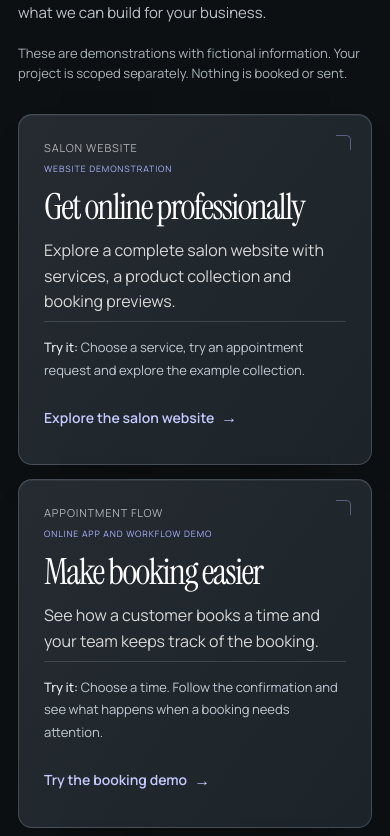
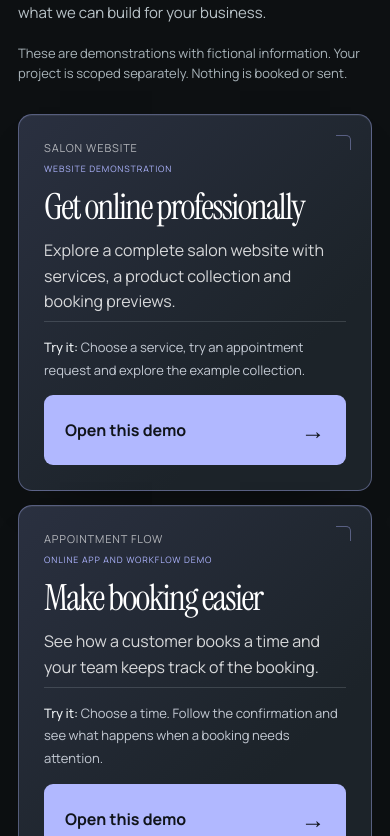
Before and after one commit to Motusai84/motus-agency-site, a Next.js app: page / in a window 390 px wide. Shown: the part 2908-3744 px from the top of the page. Built offline with nearby package versions, Linux system fonts and the light colour scheme; a web font is replaced by a local one.

Commit message:
Make all example demos easier to open (#17)

```diff
--- a/app/offer-clarity.css
+++ b/app/offer-clarity.css
@@ -127,6 +127,59 @@ html[data-theme="light"] .connection-steps > li:not(:last-child)::before { backg
 /* Keep the first action visible before a visitor opens each demonstration. */
 .offer-clarity-page .ledger-card > .demo-start-hint { margin: -8px 0 0; padding-top: 14px; border-top: 1px solid rgba(218, 228, 234, .16); color: #c4cad4; font-size: 12px; line-height: 1.75; }
 .offer-clarity-page .demo-start-hint strong { color: #edf1f3; font-weight: 500; }
+.offer-clarity-page .showroom-demo-list > .ledger-card {
+  min-height: 350px;
+  grid-template-rows: auto auto 1fr auto;
+  border-color: rgba(177, 184, 255, .38);
+  background: linear-gradient(135deg, #2a3040, #1c2329 72%);
+}
+.offer-clarity-page .showroom-demo-list > .ledger-card > .demo-open-link {
+  display: flex;
+  width: 100%;
+  min-height: 68px;
+  grid-column: 1 / -1;
+  align-items: center;
+  justify-content: space-between;
+  gap: 16px;
+  margin-top: auto;
+  border: 1px solid rgba(177, 184, 255, .78);
+  border-radius: 9px;
+  padding: 16px 20px;
+  background: #b1b8ff;
+  color: #10141a;
+  font-size: 17px;
+  font-weight: 650;
+  text-decoration: none;
+  touch-action: manipulation;
+  transition: background-color 180ms ease, box-shadow 180ms ease, transform 180ms ease;
+}
+.offer-clarity-page .showroom-demo-list > .ledger-card > .demo-open-link:focus-visible {
+  outline: 3px solid #fff;
+  outline-offset: 4px;
+}
+.offer-clarity-page .showroom-demo-list > .ledger-card > .demo-open-link b {
+  color: #10141a;
+  font-size: 24px;
+}
+@media (hover: hover) and (pointer: fine) {
+  .offer-clarity-page .showroom-demo-list > .ledger-card > .demo-open-link:hover {
+    background: #c8ceff;
+    box-shadow: 0 12px 28px -18px rgba(177, 184, 255, .72);
+    transform: translateY(-2px);
+  }
+}
+.offer-clarity-page .showroom-demo-list > .ledger-card > .demo-open-link:active {
+  transform: translateY(0) scale(.99);
+}
 @media (max-width: 600px) {
   .offer-clarity-page .ledger-card > .demo-start-hint { grid-column: auto; font-size: 13px; }
+  .offer-clarity-page .showroom-demo-list > .ledger-card {
+    min-height: 0;
+    grid-template-rows: none;
+  }
+  .offer-clarity-page .showroom-demo-list > .ledger-card > .demo-open-link {
+    min-height: 64px;
+    grid-column: 1 / -1;
+    font-size: 16px;
+  }
 }
--- a/components/App.tsx
+++ b/components/App.tsx
@@ -313,7 +313,7 @@ export default function App({ heroDirection = "type" }: { heroDirection?: "signa
               <h3>{demo.enquiryOutcome ?? demo.category ?? demo.title}</h3>
               <p>{demo.demoSummary ?? demo.interfaceSummary}</p>
               {demo.startHint && <p className="demo-start-hint"><strong>Try it:</strong> {demo.startHint}</p>}
-              <a id={demo.slug === "ledger-desk" ? "ledger-demo-link" : "showroom-demo-" + demo.slug + "-link"} href={demo.url ?? "/demos"}>{demo.ctaLabel ?? "Try this example"} <b aria-hidden="true">→</b></a>
+              <a className="demo-open-link" aria-label={`Open the ${demo.name ?? demo.title} demo`} id={demo.slug === "ledger-desk" ? "ledger-demo-link" : "showroom-demo-" + demo.slug + "-link"} href={demo.url ?? "/demos"}><span>Open this demo</span> <b aria-hidden="true">→</b></a>
             </MotionPanel>
           ))}
         </div>
```
